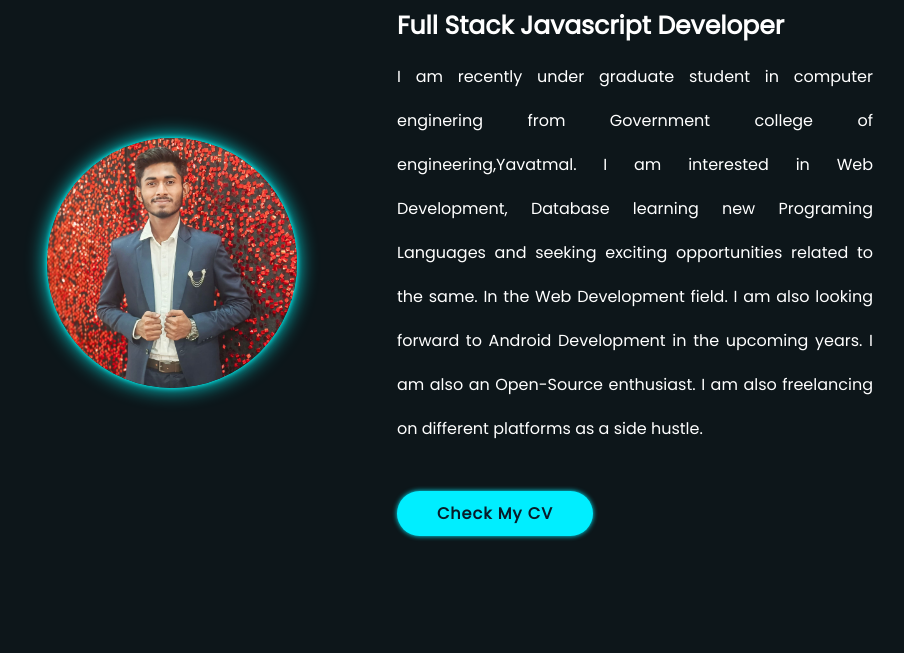
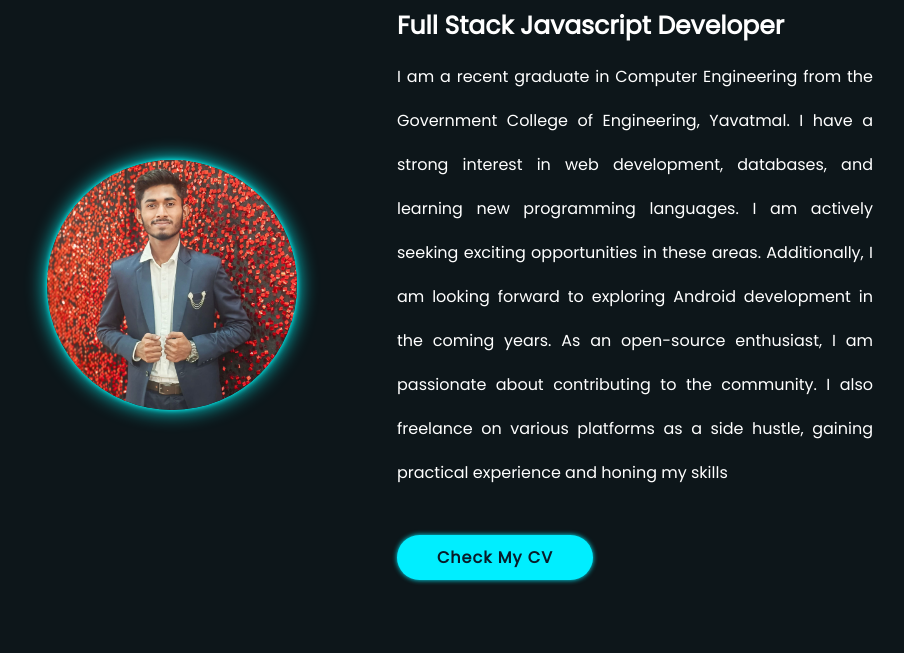
Before and after one commit to Vedantnawale/Portfolio, a plain HTML site: page index.html in a window 1280 px wide. Shown: the part 660-1313 px from the top of the page, without its empty margins (203-1107 px from the left). Drawn offline with nearby package versions, Linux system fonts and the light colour scheme.

Commit message:
Profile Content Added

```diff
--- a/index.html
+++ b/index.html
@@ -72,10 +72,13 @@
         </div>
         <div class="about-me-right">
             <h3>Full Stack Javascript Developer</h3>
-            <p>I am recently under graduate student in computer enginering from Government college of engineering,Yavatmal. I am interested in Web Development,
-                Database learning new Programing Languages and seeking exciting opportunities related
-                to the same. In the Web Development field. I am also looking forward to Android Development in the upcoming years. I am also an Open-Source enthusiast. I am
-                also freelancing on different platforms as a side hustle.</p>
+            <p>I am a recent graduate in Computer Engineering from the Government College of Engineering,
+                Yavatmal. I have a strong interest in web development, databases, and learning new programming
+                languages. I am actively seeking exciting opportunities in these areas. Additionally,
+                I am looking forward to exploring Android development in the coming years.
+                As an open-source enthusiast, I am passionate about contributing to the community.
+                I also freelance on various platforms as a side hustle, gaining practical experience
+                and honing my skills</p>
             <a href="Vedant_A_Nawale_Resume_Main.pdf" download=""><button class="btn-2"> Check My CV</button></a>
         </div>
     </div>
```
